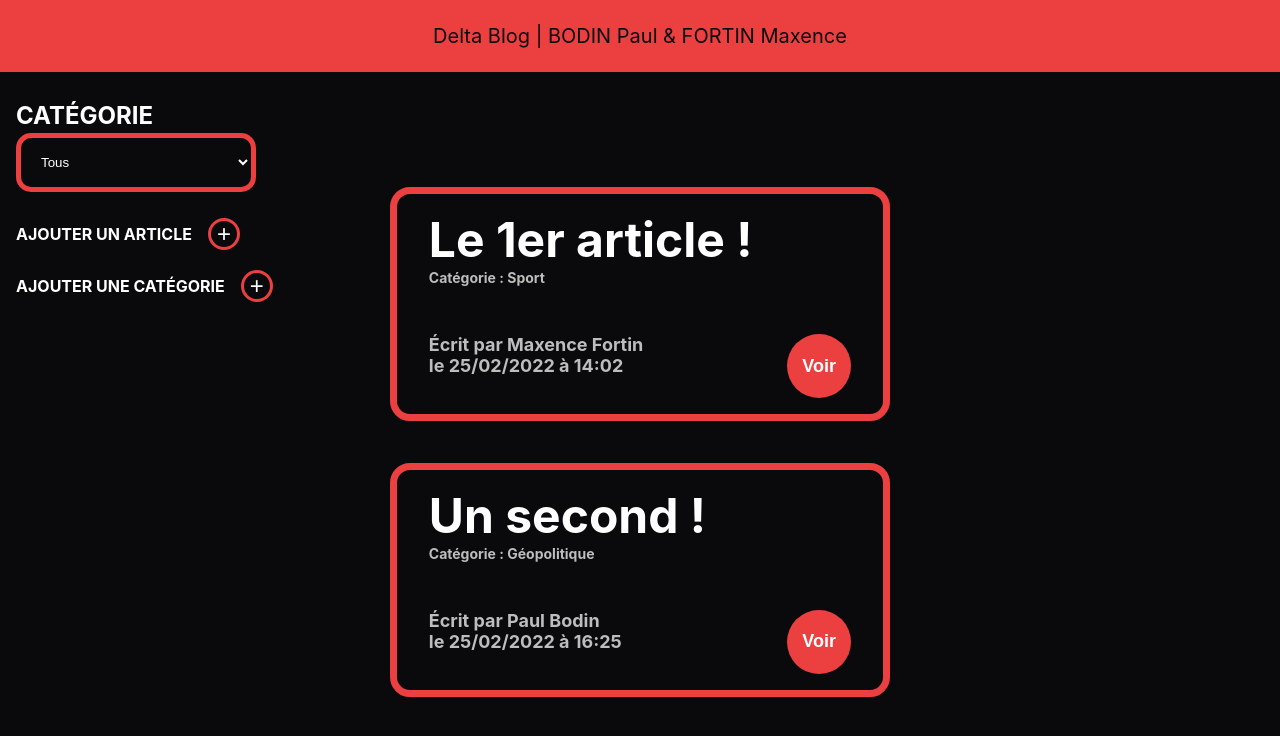
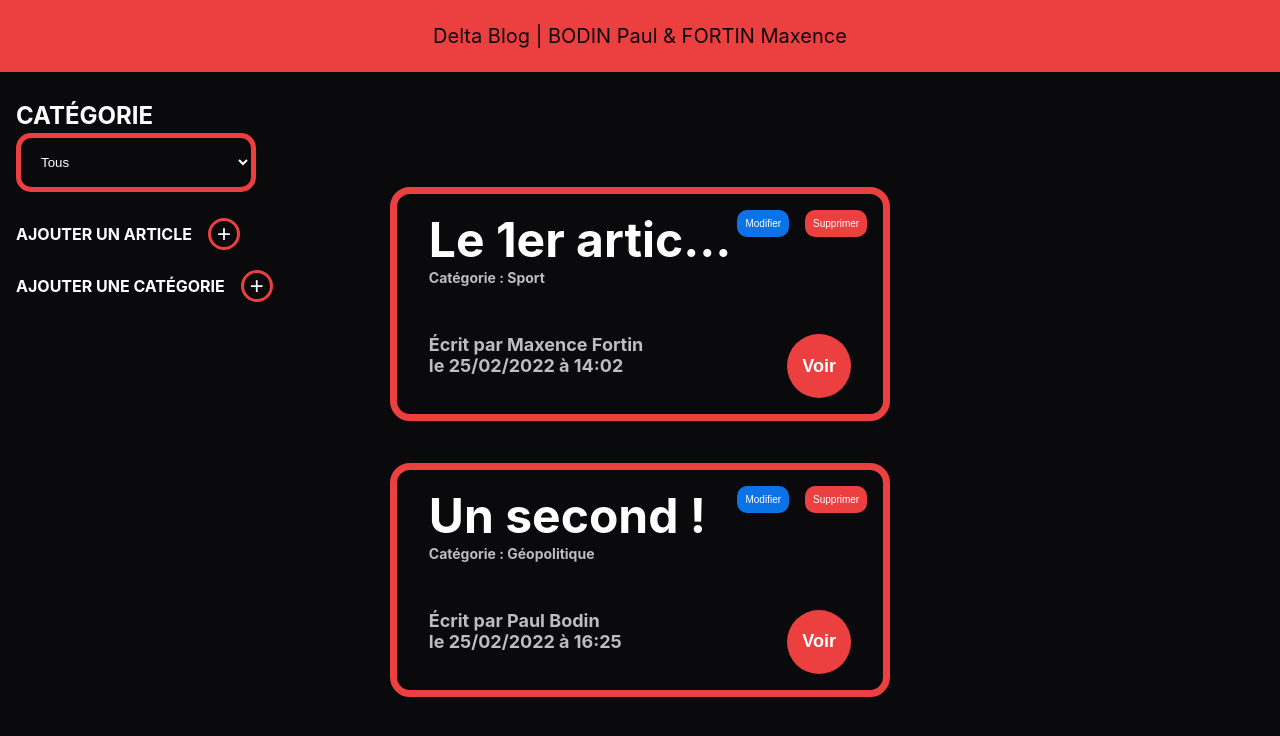
Before and after one commit to FortinMaxence/delta-blog, a React (Create React App) app in the folder blog-front/: page / in a window 1280 px wide. Shown: the top 736 px of the page. Built offline with nearby package versions, Linux system fonts and the light colour scheme.

Commit message:
Boutons Modifier/Supprimer un article

```diff
--- a/blog-front/src/App.js
+++ b/blog-front/src/App.js
@@ -6,6 +6,7 @@ import Article from './components/article/article';
 import Controller from './components/controller/controller'
 import AddArticle from './components/addArticle/addArticle'
 import AddCategory from './components/addCategory/addCategory'
+import UpdateArticle from './components/updateArticle/updateArticle'
 
 import './App.css';
 import './components/articles/articles.css'
@@ -13,6 +14,7 @@ import './components/article/article.css'
 import './components/controller/controller.css'
 import './components/addArticle/addArticle.css'
 import './components/addCategory/addCategory.css'
+import './components/updateArticle/updateArticle.css'
 import Header from './components/Header';
 
 import dataTest from './data'
@@ -21,6 +23,7 @@ import dataCategory from './datacategory'
 function App() {
 
   const [allArticles, setAllArticles] = useState([]);
+
   const [selectedArticle, setArticle] = useState({
     id: 0,
         title: "",
@@ -33,6 +36,8 @@ function App() {
   const [articleDisplay, setDisplayArticle] = useState(false);
   const [addArticleDisplay, setDisplayAddArticle] = useState(false);
   const [addCategoryDisplay, setDisplayAddCategory] = useState(false);
+  const [updateArticleDisplay, setDisplayUpdateArticle] = useState(false);
+
   const [selectedCategory, setCategory] = useState("Tous");
   const [addArticle, setAddArticle] = useState({
         id: 0,
@@ -43,6 +48,9 @@ function App() {
         content: "",
         category: "",
   });
+
+  const [toDelete, setToDelete] = useState({deleting: false});
+  const [toUpdate, setToUpdate] = useState();
 
   // check if url uses a secured protocol
   const sampleUrl = "https://via.placeholder.com/200/e9fff4";
@@ -73,9 +81,14 @@ function App() {
 
   //Display the add category window
   function displayAddCategory(){
-    console.log(addCategoryDisplay);
     setDisplayAddCategory(!addCategoryDisplay);
-}
+  }
+
+  //Display the update article window
+  function displayUpdateArticle(article){
+    setArticle(article);
+    setDisplayUpdateArticle(!updateArticleDisplay);
+  }
 
   //Update list of articles displayed when category is changed
   useEffect(() =>{
@@ -108,6 +121,12 @@ function App() {
             addCategoryDisplay={addCategoryDisplay}
             displayAddCategory={displayAddCategory}
       />
+      <UpdateArticle
+          data={selectedArticle}
+          categories={allCategories}
+          updateArticleDisplay={updateArticleDisplay}
+          displayUpdateArticle={displayUpdateArticle}
+      />
 
       <Article
           data={selectedArticle}
@@ -125,6 +144,7 @@ function App() {
         <Articles
             data={allArticles}
             seeArticle={seeArticle}
+            displayUpdateArticle={displayUpdateArticle}
         />
       </main>
     </div>
--- a/blog-front/src/components/articles/articles.css
+++ b/blog-front/src/components/articles/articles.css
@@ -53,4 +53,43 @@
     font-size: 18px;
     font-weight: bold;
     cursor: pointer;
+
 }
+
+.articles__deleteButton{
+    margin: 1rem;
+    padding: 0.5rem;
+    float: right;
+    background-color: #EC3F3F;
+    width: fit-content;
+    height: auto;
+    border: none;
+    border-radius: 10px;
+    color: white;
+    font-size: 10px;
+    cursor: pointer;
+}
+
+.articles__updateButton{
+    margin: 1rem 0 0 0;
+    padding: 0.5rem;
+    float: right;
+    background-color: #0c72e7;
+    width: fit-content;
+    height: auto;
+    border: none;
+    border-radius: 10px;
+    color: white;
+    font-size: 10px;
+    cursor: pointer;
+}
+
+button{
+    transform: translateY(0px);
+    transition: 1s;
+}
+
+button:hover{
+    transform: scale(1.1);
+    transition: 0.3s;
+}
--- a/blog-front/src/components/articles/articles.js
+++ b/blog-front/src/components/articles/articles.js
@@ -4,6 +4,8 @@ export default function Articles(props) {
         key={i.id}
         className="articles_item"
     >
+        <button className="articles__deleteButton" onClick={event => props.deleteArticle(i)}>Supprimer</button>
+        <button className="articles__updateButton" onClick={event => props.displayUpdateArticle(i)}>Modifier</button>
         <h2 className='articles__title'>{i.title}</h2>
         <h3 className='articles__category' >Catégorie : {i.category} </h3>
         <div className='articles__bottom'>
--- /dev/null
+++ b/blog-front/src/components/updateArticle/updateArticle.js
@@ -0,0 +1,65 @@
+export default function UpdateArticle(props) {
+    let categoriesElements = props.categories.map((item, i) => {
+		if(item.name != "Tous"){
+            return (
+                <option key={i}>{item.name}</option>
+            )
+        }
+	}, this);
+
+    if(props.updateArticleDisplay){
+        return (
+            <div className="addArticle">
+                <div className='addArticle_container'>
+                    <div className="addArticle_container_text">
+                        <h2 className='addArticle_title'>MODIFIER UN ARTICLE</h2>
+                        <div className="addArticle_input_container">
+                            <label>TITRE : {" "} </label>
+                            <input
+                                className="addArticle__input"
+                                type="text"
+                                defaultValue={props.data.title}
+                                name="title"
+                            />
+                        </div>
+
+                        <div className="addArticle_input_container">
+                            <label>CATÉGORIE : {" "} </label>
+                            <select defaultValue={props.data.category}  id="category_selector" className='addArticle__select_category'>
+                                {categoriesElements}
+                            </select>
+                        </div>
+
+
+
+                        <div className="addArticle_input_container">
+                            <label>TITRE : {" "} </label>
+                                <input
+                                    className="addArticle__input"
+                                    type="text"
+                                    defaultValue={props.data.author}
+                                    name="author"
+                                />
+                        </div>
+
+                        <label>CONTENU : {" "} </label>
+                        <textarea
+                            className="addArticle_content"
+                            defaultValue={props.data.content}
+                            name="content"
+                        />
+
+                        <div className="addArticle_buttons">
+                            <button className="addArticle_add">Modifier l'article</button>
+                            <button className="addArticle_back" onClick={event => props.displayUpdateArticle()}>Retour</button>
+                        </div>
+                    </div>
+                </div>
+            </div>
+        )
+    }
+    else{
+        return(<div></div>);
+    }
+
+}
```
Also changed, not shown: blog-front/src/components/updateArticle/updateArticle.css (added).
